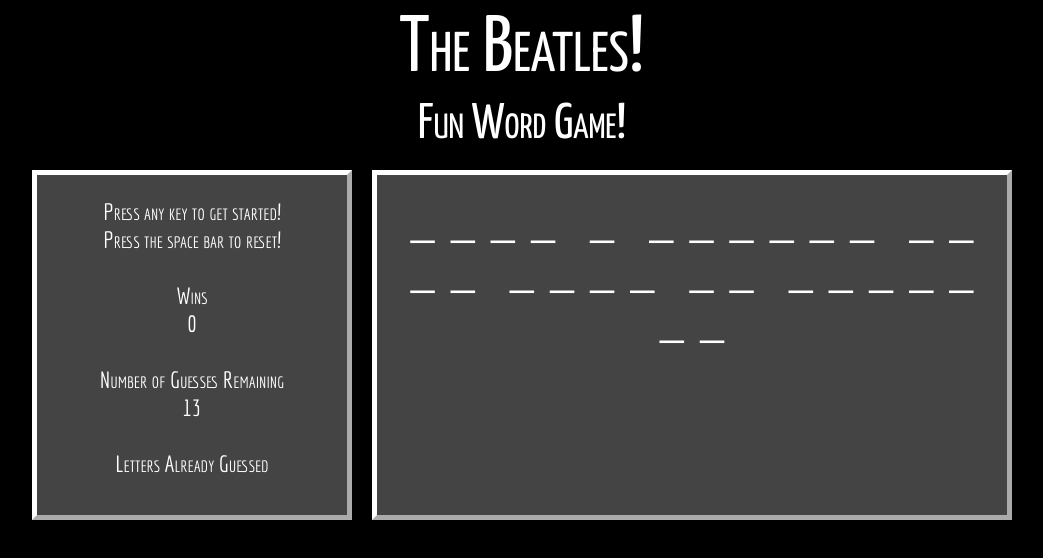
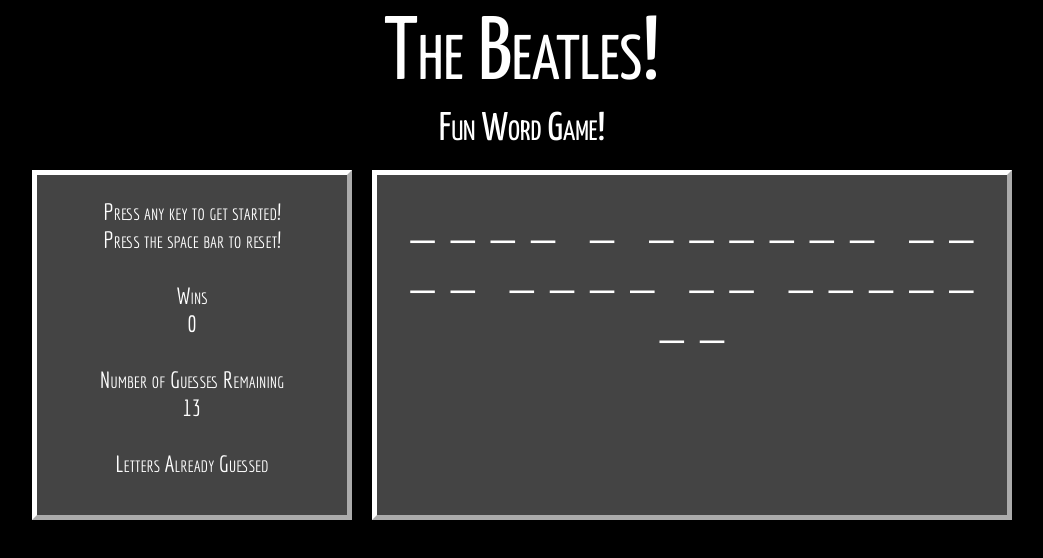
Before and after one commit to crizzo16/Word-Guess-Game, a plain HTML site: page index.html in a window 1280 px wide. Shown: the whole page, without its empty margins (118-1161 px from the left). Drawn offline with Linux system fonts and the light colour scheme.

Commit message:
Minor css edits

```diff
--- a/assets/css/style.css
+++ b/assets/css/style.css
@@ -39,13 +39,13 @@
 }
 
 #header {
-    font-size: 80px;
+    font-size: 90px;
     font-family: "Yanone Kaffeesatz", sans-serif;
     margin: 10px;
 }
 
 #subheader {
-    font-size: 50px;
+    font-size: 40px;
     font-family: "Yanone Kaffeesatz", sans-serif;
     margin: 10px;
 }
```
Also changed, not shown: index.html (line endings or trailing spaces).
